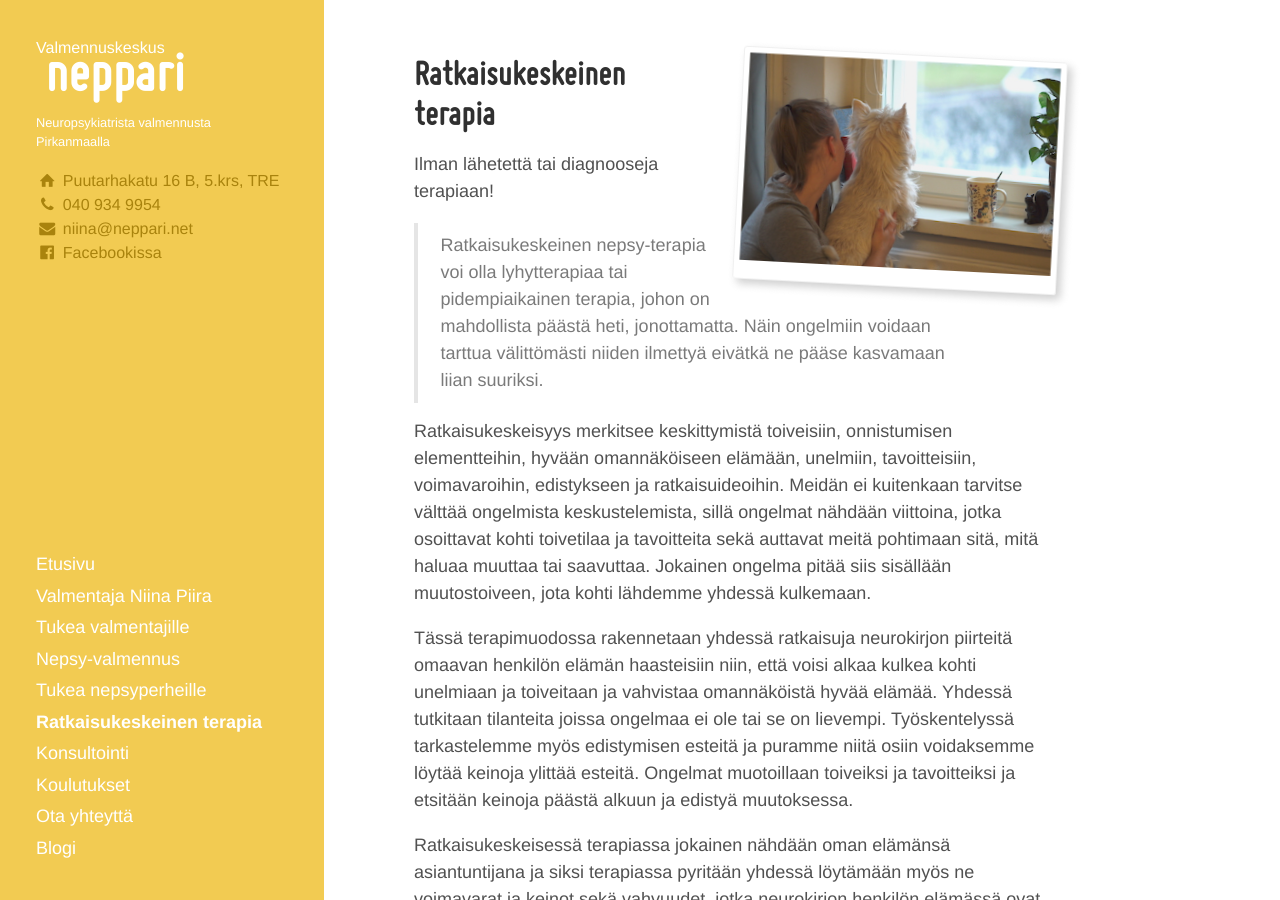
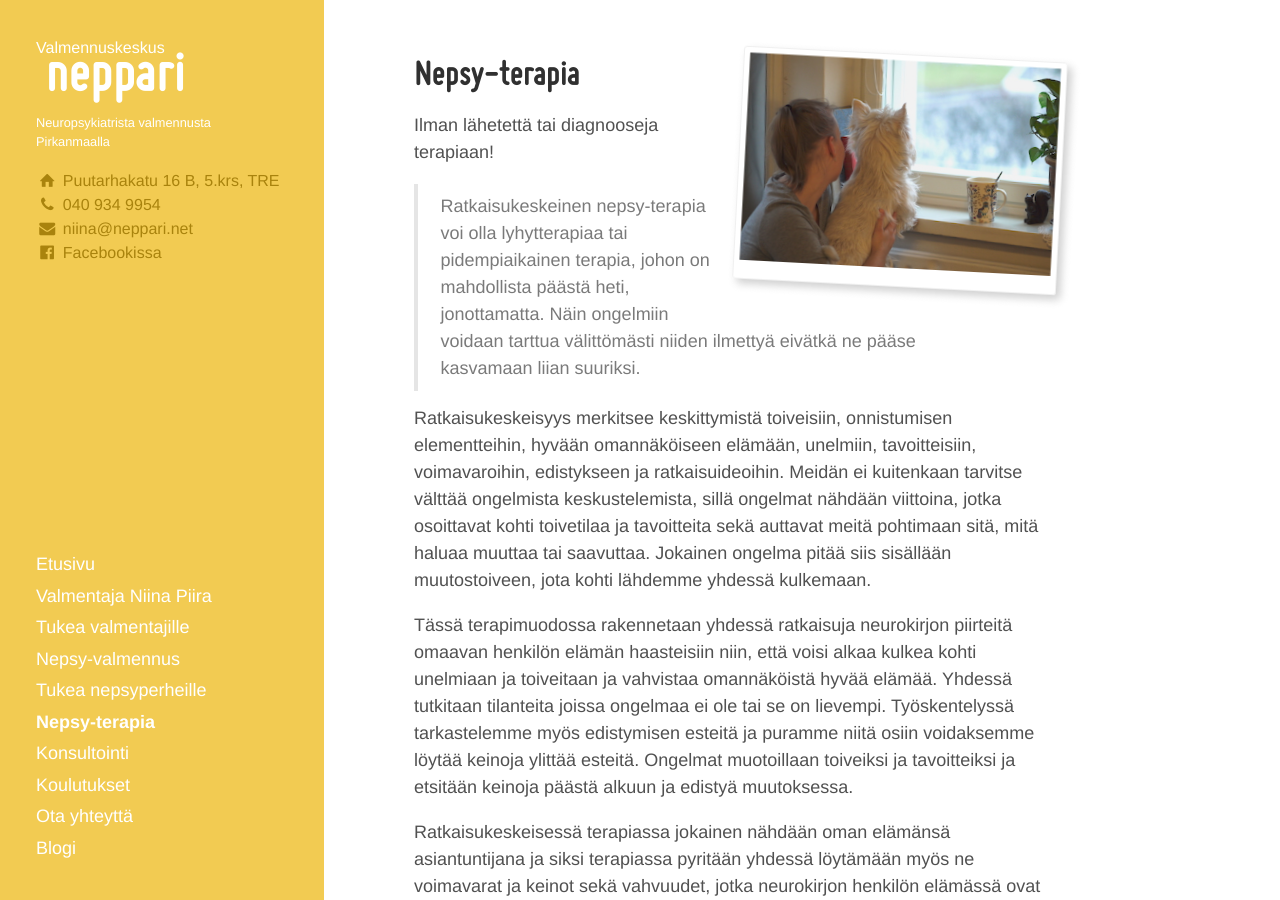
Before and after one commit to niinapiira/neppari.net, a Jekyll site: the page built from nepsy-terapia.md, in a window 1280 px wide and 900 px high. Built offline with Jekyll 4.4.1, drawn with Linux system fonts in a browser that asks for light colours.

Commit message:
Muutetaan ratkes terapia nepsy-terapiaksi

```diff
--- a/ratkaisukeskeinen-terapia.md
+++ b/nepsy-terapia.md
@@ -1,5 +1,5 @@
 ---
-page-title: Ratkaisukeskeinen terapia
+page-title: Nepsy-terapia
 page-type: normal
 navigation-order: 5
 show-in-navigation: true
--- a/netlify.toml
+++ b/netlify.toml
@@ -39,3 +39,8 @@
   from = "/perheohjaus-dfg"
   to = "/tukea-nepsyperheille"
   status = 301
+
+[[redirects]]
+  from = "/ratkaisukeskeinen-terapia"
+  to = "/nepsy-terapia"
+  status = 301
```
